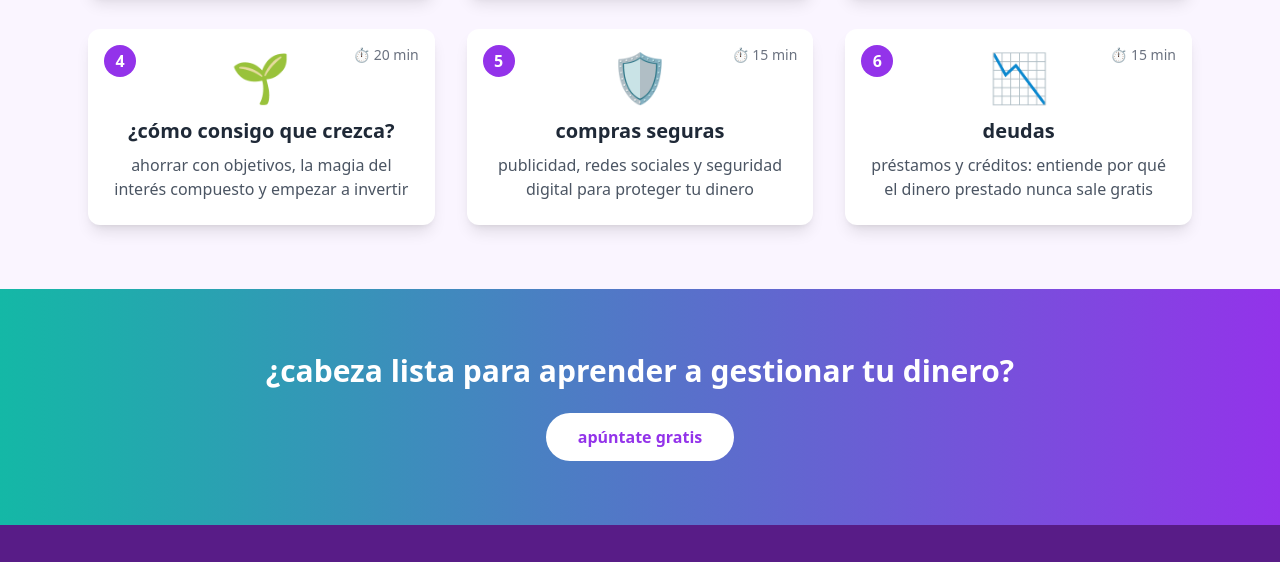
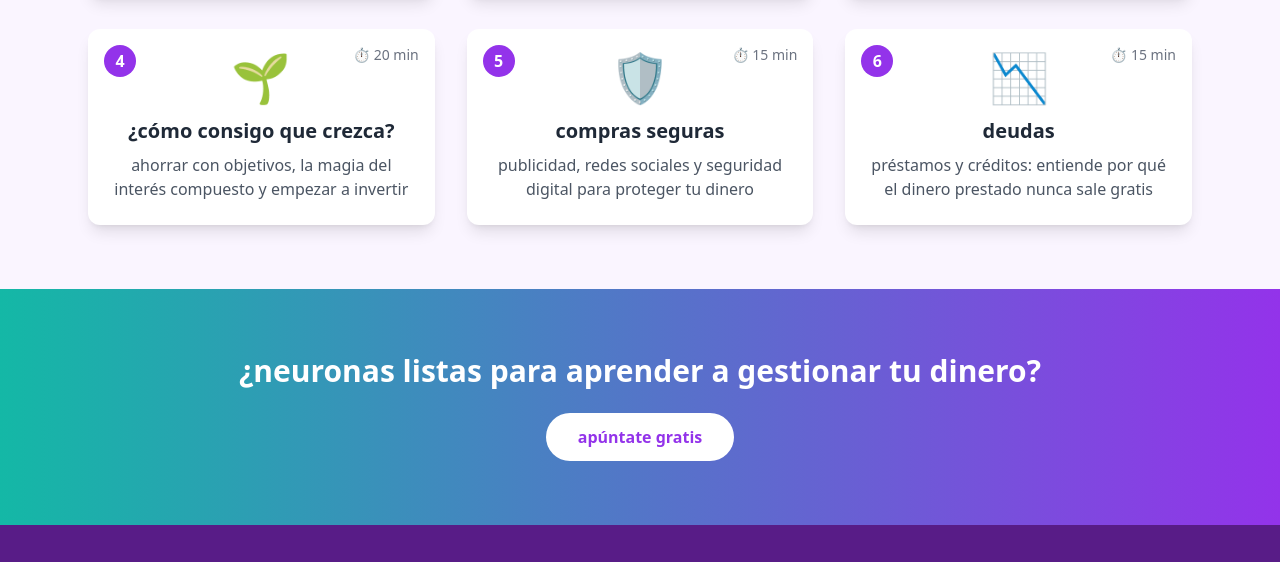
Before and after one commit to alexreina/finanzas-adolescentes, a plain HTML site: page index.html in a window 1280 px wide. Shown: the part 827-1389 px from the top of the page. Drawn offline with nearby package versions, Linux system fonts and the light colour scheme.

Commit message:
cambio de texto en CTA final: cabeza → neuronas

```diff
--- a/index.html
+++ b/index.html
@@ -133,7 +133,7 @@
 
   <!-- CTA FINAL -->
   <section class="bg-gradient-to-r from-teal-500 to-purple-600 text-white py-16 text-center">
-    <h2 class="text-3xl font-bold mb-6">¿cabeza lista para aprender a gestionar tu dinero?</h2>
+    <h2 class="text-3xl font-bold mb-6">¿neuronas listas para aprender a gestionar tu dinero?</h2>
     <button onclick="toggleModal()" class="bg-white text-purple-600 px-8 py-3 rounded-full font-semibold hover:bg-gray-100 transition">
       apúntate gratis
     </button>
```
